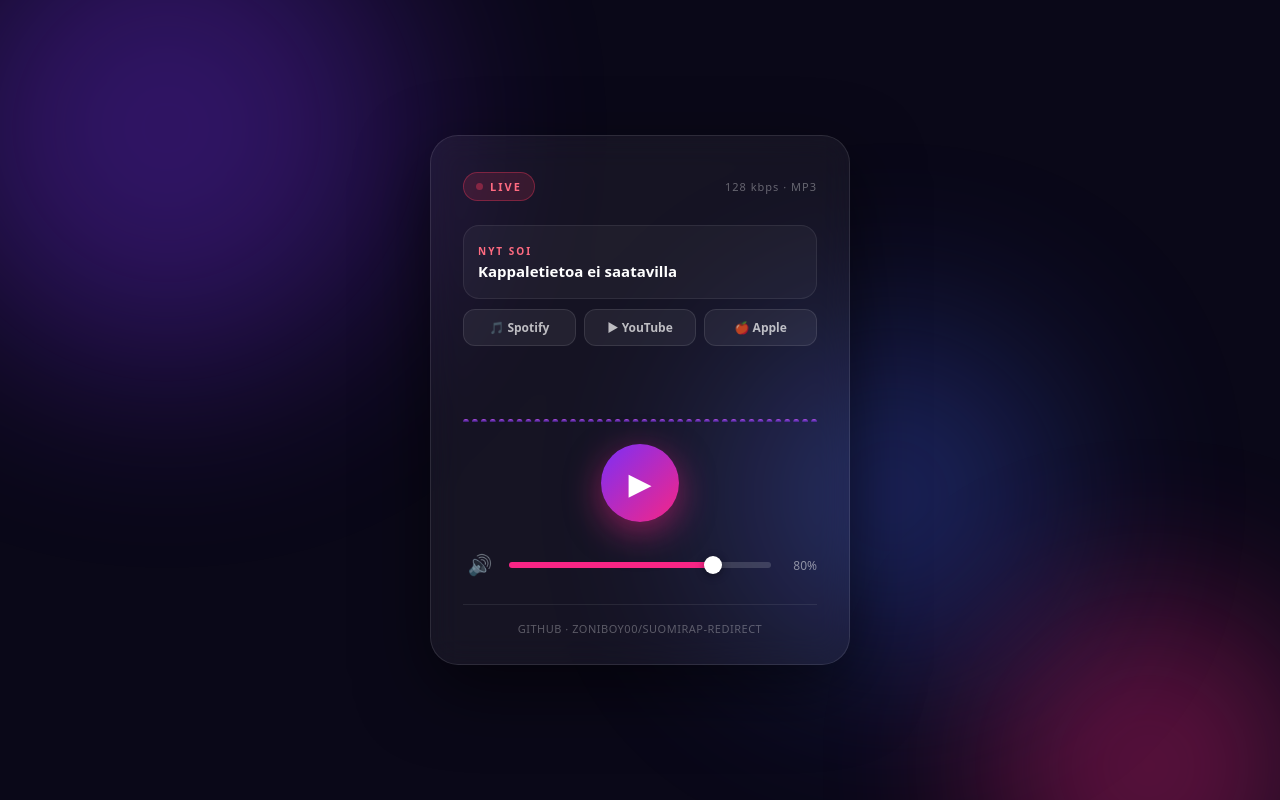
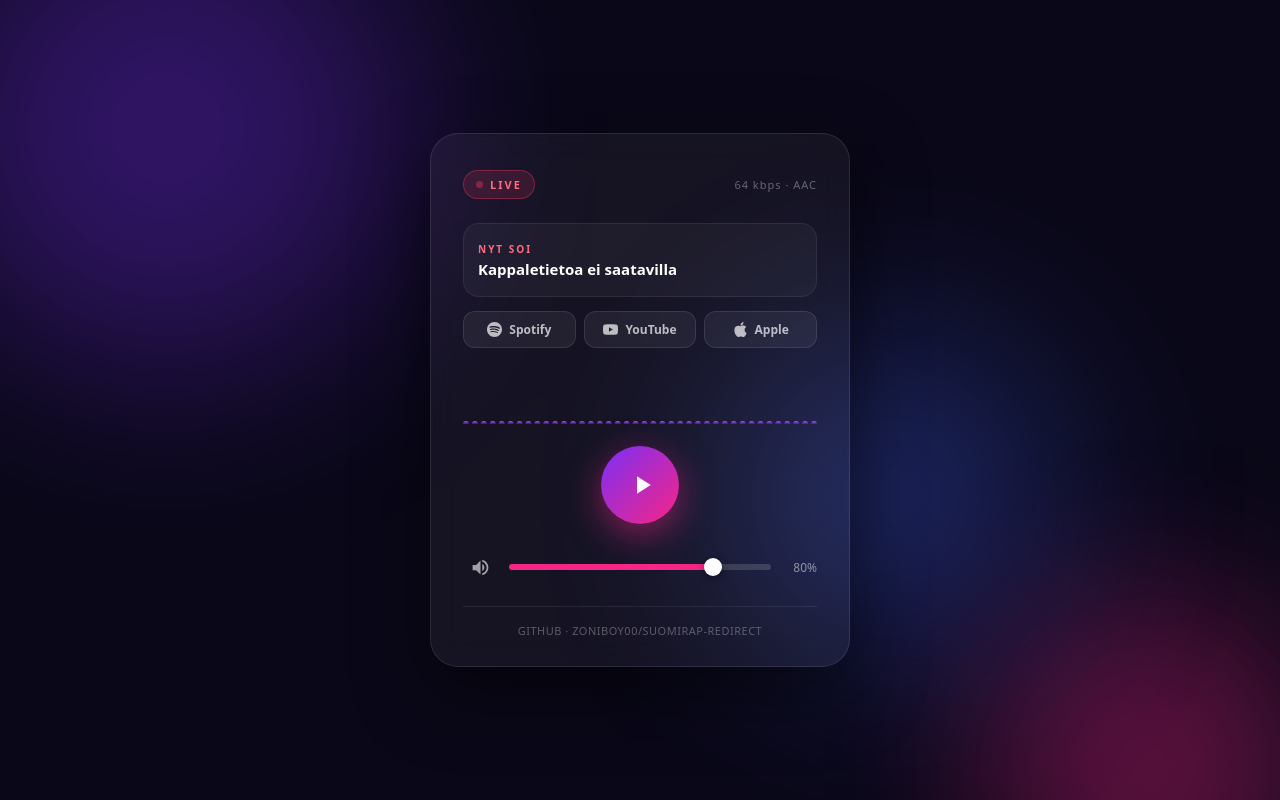
Before and after one commit to ZoniBoy00/suomirap-redirect, a website: page public/index.html in a window 1280 px wide. Drawn offline with Linux system fonts and the light colour scheme; no server answers.

Commit message:
Replace emoji with inline SVG icons (play/pause, volume states, service links)

```diff
--- a/public/index.html
+++ b/public/index.html
@@ -67,7 +67,7 @@
     border: 1px solid rgba(255, 255, 255, 0.08);
     border-radius: 16px;
     padding: 12px 14px;
-    margin-bottom: 20px;
+    margin-bottom: 14px;
     min-height: 74px;
   }
   .np-cover {
@@ -81,13 +81,12 @@
   .np-label { font-size: 10px; letter-spacing: 2px; color: #ff6b81; font-weight: 700; margin-bottom: 3px; }
   .np-track { font-weight: 700; font-size: 15px; white-space: nowrap; overflow: hidden; text-overflow: ellipsis; }
   .np-artist { font-size: 13px; color: rgba(255,255,255,0.55); white-space: nowrap; overflow: hidden; text-overflow: ellipsis; }
-  .np-loading { color: rgba(255,255,255,0.4); font-size: 13px; }
 
   /* Search links */
-  .np-actions { display: flex; gap: 8px; margin: -10px 0 20px; }
+  .np-actions { display: flex; gap: 8px; margin-bottom: 20px; }
   .np-actions a {
     flex: 1;
-    text-align: center;
+    display: flex; align-items: center; justify-content: center; gap: 7px;
     text-decoration: none;
     font-size: 12px;
     font-weight: 600;
@@ -99,6 +98,7 @@
     transition: background 0.2s, color 0.2s;
   }
   .np-actions a:hover { background: rgba(255,255,255,0.12); color: #fff; }
+  .np-actions svg { width: 15px; height: 15px; flex-shrink: 0; }
 
   /* Visualizer */
   canvas#viz {
@@ -114,13 +114,15 @@
     margin: 0 auto 26px;
     border: none; border-radius: 50%;
     background: linear-gradient(135deg, #7b2ff7, #f72585);
-    color: #fff; font-size: 30px;
+    color: #fff;
     cursor: pointer;
     box-shadow: 0 10px 35px rgba(247, 37, 133, 0.5);
     transition: transform 0.15s ease, box-shadow 0.3s ease;
   }
   .play-btn:hover { transform: scale(1.06); box-shadow: 0 14px 45px rgba(247, 37, 133, 0.65); }
   .play-btn:active { transform: scale(0.96); }
+  .play-btn svg { width: 30px; height: 30px; fill: currentColor; }
+  .play-btn .icon-play { margin-left: 4px; }
 
   .volume-row {
     display: flex; align-items: center; gap: 12px;
@@ -129,13 +131,15 @@
   .mute-btn {
     background: none; border: none;
     color: rgba(255, 255, 255, 0.6);
-    font-size: 20px; cursor: pointer;
+    cursor: pointer;
     width: 34px; height: 34px;
     display: flex; align-items: center; justify-content: center;
     border-radius: 50%;
     transition: color 0.2s;
   }
   .mute-btn:hover { color: #fff; }
+  .mute-btn svg { width: 21px; height: 21px; fill: currentColor; }
+
   .volume-slider {
     -webkit-appearance: none;
     appearance: none;
@@ -184,10 +188,10 @@
   <div class="card" id="card">
     <div class="header">
       <div class="live-badge"><span class="live-dot"></span>LIVE</div>
-      <div class="bitrate">128 kbps · MP3</div>
+      <div class="bitrate">64 kbps · AAC</div>
     </div>
 
-    <div class="np" id="np">
+    <div class="np">
       <img class="np-cover" id="npCover" alt="" hidden>
       <div class="np-info">
         <div class="np-label">NYT SOI</div>
@@ -197,17 +201,33 @@
     </div>
 
     <div class="np-actions" id="npActions" hidden>
-      <a id="lnkSpotify" target="_blank" rel="noopener">🎵 Spotify</a>
-      <a id="lnkYoutube" target="_blank" rel="noopener">▶ YouTube</a>
-      <a id="lnkApple" target="_blank" rel="noopener">🍎 Apple</a>
+      <a id="lnkSpotify" target="_blank" rel="noopener">
+        <svg viewBox="0 0 24 24" fill="currentColor"><path d="M12 0C5.4 0 0 5.4 0 12s5.4 12 12 12 12-5.4 12-12S18.66 0 12 0zm5.521 17.34c-.24.359-.66.48-1.021.24-2.82-1.74-6.36-2.101-10.561-1.141-.418.122-.779-.179-.899-.539-.12-.421.18-.78.54-.9 4.56-1.021 8.52-.6 11.64 1.32.42.18.479.659.301 1.02zm1.44-3.3c-.301.42-.841.6-1.262.3-3.239-1.98-8.159-2.58-11.939-1.38-.479.12-1.02-.12-1.14-.6-.12-.48.12-1.021.6-1.141C9.6 9.9 15 10.561 18.72 12.84c.361.181.54.78.241 1.2zm.12-3.36C15.24 8.4 8.82 8.16 5.16 9.301c-.6.179-1.2-.181-1.38-.721-.18-.601.18-1.2.72-1.381 4.26-1.26 11.28-1.02 15.721 1.621.539.3.719 1.02.419 1.56-.299.421-1.02.599-1.559.3z"/></svg>
+        Spotify
+      </a>
+      <a id="lnkYoutube" target="_blank" rel="noopener">
+        <svg viewBox="0 0 24 24" fill="currentColor"><path d="M23.498 6.186a3.016 3.016 0 0 0-2.122-2.136C19.505 3.545 12 3.545 12 3.545s-7.505 0-9.377.505A3.017 3.017 0 0 0 .502 6.186C0 8.07 0 12 0 12s0 3.93.502 5.814a3.016 3.016 0 0 0 2.122 2.136c1.871.505 9.376.505 9.376.505s7.505 0 9.377-.505a3.015 3.015 0 0 0 2.122-2.136C24 15.93 24 12 24 12s0-3.93-.502-5.814zM9.545 15.568V8.432L15.818 12l-6.273 3.568z"/></svg>
+        YouTube
+      </a>
+      <a id="lnkApple" target="_blank" rel="noopener">
+        <svg viewBox="0 0 24 24" fill="currentColor"><path d="M12.152 6.896c-.948 0-2.415-1.078-3.96-1.04-2.04.027-3.91 1.183-4.961 3.014-2.117 3.675-.546 9.103 1.519 12.09 1.013 1.454 2.208 3.09 3.792 3.03 1.52-.065 2.09-.987 3.935-.987 1.831 0 2.35.987 3.96.948 1.637-.026 2.676-1.48 3.676-2.948 1.156-1.688 1.636-3.325 1.662-3.415-.039-.013-3.182-1.221-3.22-4.857-.026-3.04 2.48-4.494 2.597-4.559-1.429-2.09-3.623-2.324-4.39-2.376-2-.156-3.675 1.09-4.61 1.09zM15.53 3.83c.843-1.012 1.4-2.427 1.245-3.83-1.207.052-2.662.805-3.532 1.818-.78.896-1.454 2.338-1.273 3.714 1.338.104 2.715-.688 3.559-1.702"/></svg>
+        Apple
+      </a>
     </div>
 
     <canvas id="viz"></canvas>
 
-    <button class="play-btn" id="playBtn" aria-label="Toista">▶</button>
+    <button class="play-btn" id="playBtn" aria-label="Toista">
+      <svg class="icon-play" viewBox="0 0 24 24"><path d="M8 5v14l11-7z"/></svg>
+      <svg class="icon-pause" viewBox="0 0 24 24" style="display:none"><path d="M6 19h4V5H6v14zm8-14v14h4V5h-4z"/></svg>
+    </button>
 
     <div class="volume-row">
-      <button class="mute-btn" id="muteBtn" aria-label="Hiljennä">🔊</button>
+      <button class="mute-btn" id="muteBtn" aria-label="Hiljennä">
+        <svg class="icon-vol-high" viewBox="0 0 24 24"><path d="M3 9v6h4l5 5V4L7 9H3zm13.5 3c0-1.77-1.02-3.29-2.5-4.03v8.05c1.48-.73 2.5-2.25 2.5-4.02zM14 3.23v2.06c2.89.86 5 3.54 5 6.71s-2.11 5.85-5 6.71v2.06c4.01-.91 7-4.49 7-8.77s-2.99-7.86-7-8.77z"/></svg>
+        <svg class="icon-vol-low" viewBox="0 0 24 24" style="display:none"><path d="M5 9v6h4l5 5V4L9 9H5zm11.5 3c0-1.77-1.02-3.29-2.5-4.03v8.05c1.48-.73 2.5-2.25 2.5-4.02z"/></svg>
+        <svg class="icon-vol-mute" viewBox="0 0 24 24" style="display:none"><path d="M16.5 12c0-1.77-1.02-3.29-2.5-4.03v2.21l2.45 2.45c.03-.2.05-.41.05-.63zm2.5 0c0 .94-.2 1.82-.54 2.64l1.51 1.51C20.63 14.91 21 13.5 21 12c0-4.28-2.99-7.86-7-8.77v2.06c2.89.86 5 3.54 5 6.71zM4.27 3L3 4.27 7.73 9H3v6h4l5 5v-6.73l4.25 4.25c-.67.52-1.42.93-2.25 1.18v2.06c1.38-.31 2.63-.95 3.69-1.81L19.73 21 21 19.73l-9-9L4.27 3zM12 4L9.91 6.09 12 8.18V4z"/></svg>
+      </button>
       <input type="range" class="volume-slider" id="volume" min="0" max="100" value="80">
       <span class="vol-value" id="volValue">80%</span>
     </div>
@@ -222,9 +242,14 @@
 <script>
   const player = document.getElementById('player');
   const playBtn = document.getElementById('playBtn');
+  const iconPlay = playBtn.querySelector('.icon-play');
+  const iconPause = playBtn.querySelector('.icon-pause');
   const volume = document.getElementById('volume');
   const volValue = document.getElementById('volValue');
   const muteBtn = document.getElementById('muteBtn');
+  const iconVolHigh = muteBtn.querySelector('.icon-vol-high');
+  const iconVolLow = muteBtn.querySelector('.icon-vol-low');
+  const iconVolMute = muteBtn.querySelector('.icon-vol-mute');
   const npTrack = document.getElementById('npTrack');
   const npArtist = document.getElementById('npArtist');
   const npCover = document.getElementById('npCover');
@@ -242,8 +267,9 @@
     volValue.textContent = pct + '%';
     volume.value = pct;
     volume.style.setProperty('--vol', pct + '%');
-    muteBtn.textContent = player.muted || player.volume === 0 ? '🔇'
-      : player.volume < 0.5 ? '🔉' : '🔊';
+    iconVolHigh.style.display = (!player.muted && player.volume >= 0.5) ? '' : 'none';
+    iconVolLow.style.display = (!player.muted && player.volume > 0 && player.volume < 0.5) ? '' : 'none';
+    iconVolMute.style.display = (player.muted || player.volume === 0) ? '' : 'none';
   }
 
   volume.addEventListener('input', () => {
@@ -263,7 +289,6 @@
   let playing = false;
   playBtn.addEventListener('click', () => {
     if (player.paused) {
-      // Always fetch with fresh redirect
       player.src = '/api/suomirap?t=' + Date.now();
       player.play().catch(() => {});
     } else {
@@ -276,7 +301,8 @@
 
   function setPlaying(on) {
     playing = on;
-    playBtn.textContent = on ? '⏸' : '▶';
+    iconPlay.style.display = on ? 'none' : '';
+    iconPause.style.display = on ? '' : 'none';
   }
 
   player.addEventListener('error', () => setPlaying(false));
@@ -297,7 +323,7 @@
       analyser.connect(audioCtx.destination);
       dataArray = new Uint8Array(analyser.frequencyBinCount);
     } catch (e) {
-      analyser = null; // fall back to decorative animation
+      analyser = null;
     }
   }
 
@@ -323,7 +349,6 @@
       analyser.getByteFrequencyData(dataArray);
       const usable = Math.floor(dataArray.length * 0.75);
       for (let i = 0; i < BAR_COUNT; i++) {
-        // Logarithmic-ish bin mapping so bass doesn't dominate everything
         const start = Math.floor(Math.pow(i / BAR_COUNT, 1.6) * usable);
         const end = Math.max(start + 1, Math.floor(Math.pow((i + 1) / BAR_COUNT, 1.6) * usable));
         let sum = 0;
@@ -333,7 +358,6 @@
       for (const v of bars) energy += v;
       energy /= BAR_COUNT;
     } else if (playing) {
-      // Decorative fallback if analyser unavailable
       fallbackPhase += 0.05;
       for (let i = 0; i < BAR_COUNT; i++) {
         bars[i] = 0.25 + 0.2 * Math.abs(Math.sin(fallbackPhase + i * 0.4));
@@ -341,11 +365,12 @@
       energy = 0.3;
     }
 
-    const gap = 3 * (window.devicePixelRatio || 1);
+    const dpr = window.devicePixelRatio || 1;
+    const gap = 3 * dpr;
     const barW = (w - gap * (BAR_COUNT - 1)) / BAR_COUNT;
     for (let i = 0; i < BAR_COUNT; i++) {
       const v = Math.min(1, bars[i] * 1.3);
-      const barH = Math.max(3 * (window.devicePixelRatio || 1), v * h);
+      const barH = Math.max(3 * dpr, v * h);
       const x = i * (barW + gap);
       const y = h - barH;
       const grad = ctx.createLinearGradient(0, y, 0, h);
@@ -353,8 +378,7 @@
       grad.addColorStop(1, 'rgba(123, 47, 247, 0.35)');
       ctx.fillStyle = grad;
       ctx.beginPath();
-      // Rounded top bars
-      const r = Math.min(barW / 2, 3 * (window.devicePixelRatio || 1));
+      const r = Math.min(barW / 2, 3 * dpr);
       ctx.roundRect ? ctx.roundRect(x, y, barW, barH, [r, r, 0, 0]) : ctx.rect(x, y, barW, barH);
       ctx.fill();
     }
```
